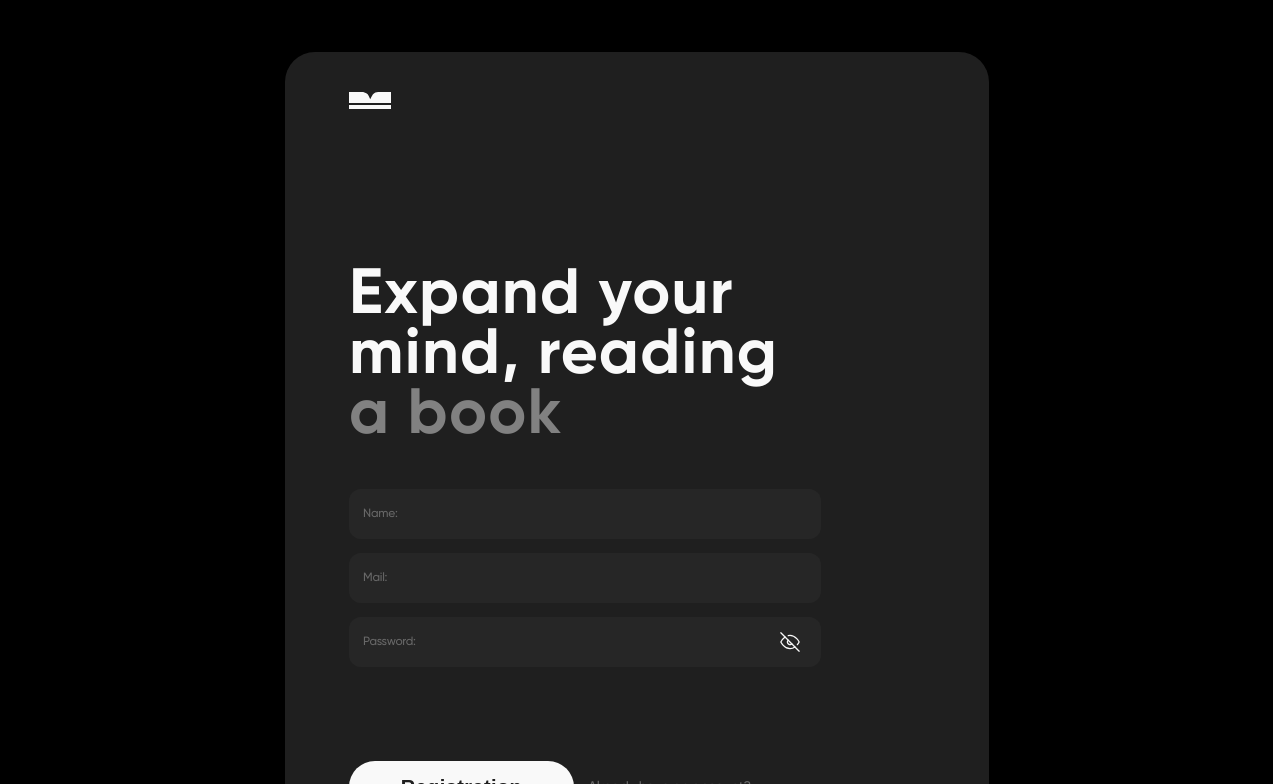
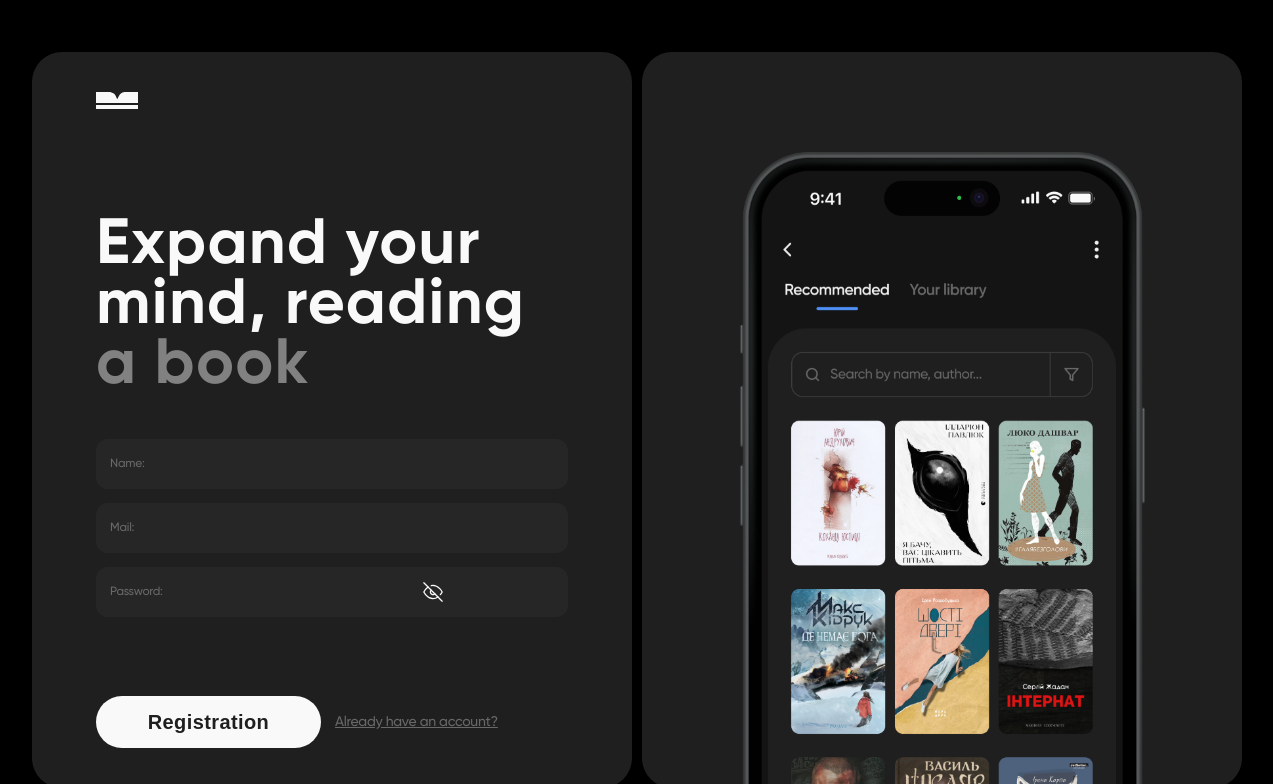
Before and after one commit to vlada-marchenko/read_journey, a React (Vite) app: page /register in a window 1536 px wide. Shown: the top 784 px of the page, without its empty margins (131-1404 px from the left). Built offline with nearby package versions, Linux system fonts and the light colour scheme; no server answers.

Commit message:
add desktop auth

```diff
--- a/src/components/Phone/Phone.module.css
+++ b/src/components/Phone/Phone.module.css
@@ -9,3 +9,20 @@
   height: 351px;
   overflow-y: hidden;
 }
+
+
+
+@media (min-width: 1440px) {
+  .window {
+    max-width: 600px;
+    height: 736px;
+        width: 600px;      /* force actual width */
+    flex: 0 0 600px;
+  }
+
+  .img {
+    width: 405px;
+    height: 835px;
+    margin-top: 80px;
+  }
+}
--- a/src/components/Phone/Phone.tsx
+++ b/src/components/Phone/Phone.tsx
@@ -4,7 +4,7 @@
     return (
         <div className={css.container}>
             <div className={css.window}>
-            <img src="../../../public/img/phone.png" alt="" width={255} height={518} />
+            <img src="../../../public/img/phone.png" alt="" width={255} height={518}  className={css.img}/>
             </div>
         </div>
     )
--- a/src/pages/Login/Login.module.css
+++ b/src/pages/Login/Login.module.css
@@ -266,4 +266,41 @@
 .label {
   top: 17px;
 }
+
+.phone {
+  display: none;
 }
+}
+
+@media (min-width: 1440px) {
+  .container {
+    flex-direction: row;
+  }
+
+    .window {
+        max-width: 600px;
+        height: 736px;
+        padding: 40px 64px;
+  }
+
+  .input:last-child {
+    margin-bottom: 0;
+  }
+
+    .title {
+    margin-top: 107px;
+font-weight: 700;
+font-style: Bold;
+font-size: 64px;
+line-height: 60px;
+letter-spacing: 2%;
+  }
+
+    .buttons {
+    margin-top: 130px;
+  }
+
+    .phone {
+    display: block;
+  }
+}
--- a/src/pages/Login/Login.tsx
+++ b/src/pages/Login/Login.tsx
@@ -164,7 +164,9 @@
         }}
       </Formik>
       </div>
-      <Phone/>
+      <div className={css.phone}>
+        <Phone />
+      </div>
     </div>
   );
 }
--- a/src/pages/Registration/Registration.module.css
+++ b/src/pages/Registration/Registration.module.css
@@ -265,4 +265,41 @@
 .label {
   top: 17px;
 }
+
+.phone {
+  display: none;
 }
+}
+
+@media (min-width: 1440px) {
+  .container {
+    flex-direction: row;
+  }
+
+    .window {
+        max-width: 600px;
+        height: 736px;
+        padding: 40px 64px;
+  }
+
+  .input:last-child {
+    margin-bottom: 0;
+  }
+
+    .title {
+    margin-top: 107px;
+font-weight: 700;
+font-style: Bold;
+font-size: 64px;
+line-height: 60px;
+letter-spacing: 2%;
+  }
+
+    .buttons {
+    margin-top: 65px;
+  }
+
+  .phone {
+    display: block;
+  }
+}
--- a/src/pages/Registration/Registration.tsx
+++ b/src/pages/Registration/Registration.tsx
@@ -186,7 +186,9 @@
         }}
       </Formik>
       </div>
-      <Phone/>
+      <div className={css.phone}>
+        <Phone />
+      </div>
     </div>
   );
 }
```
